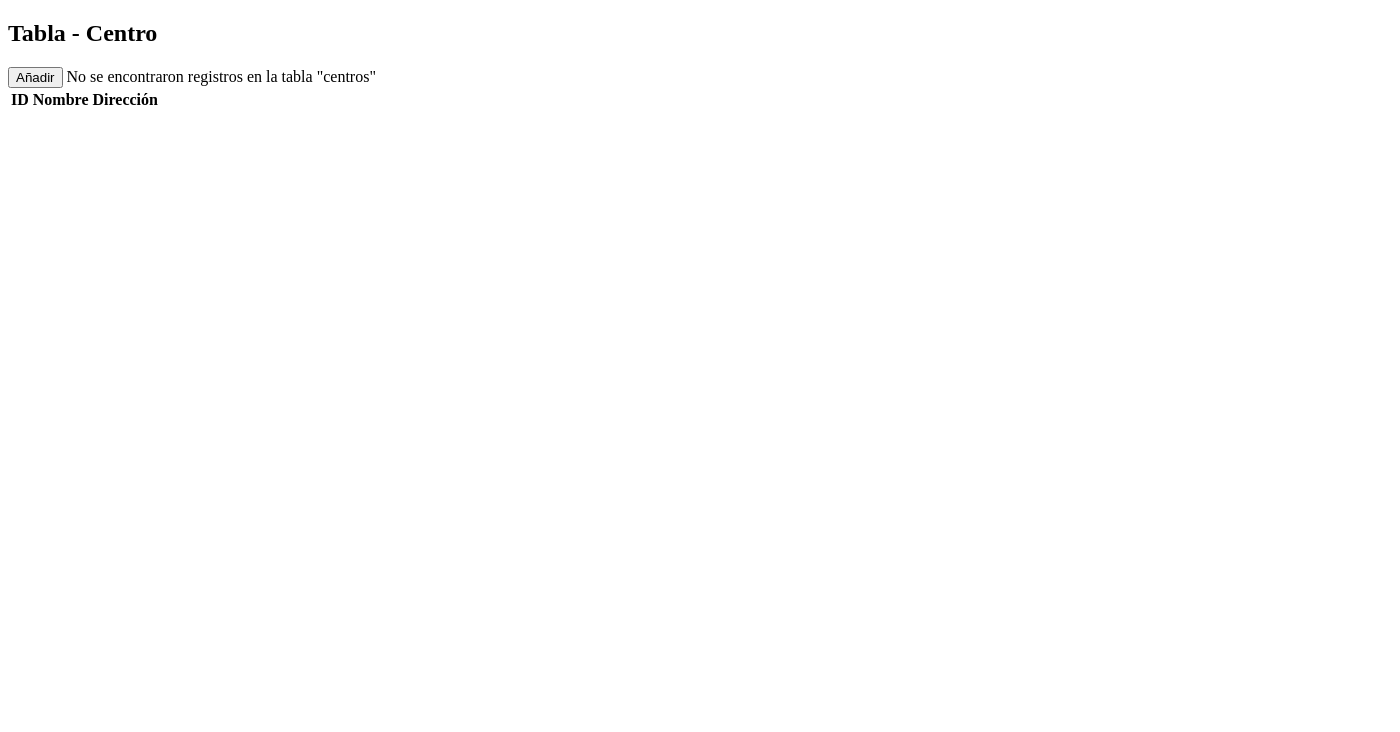
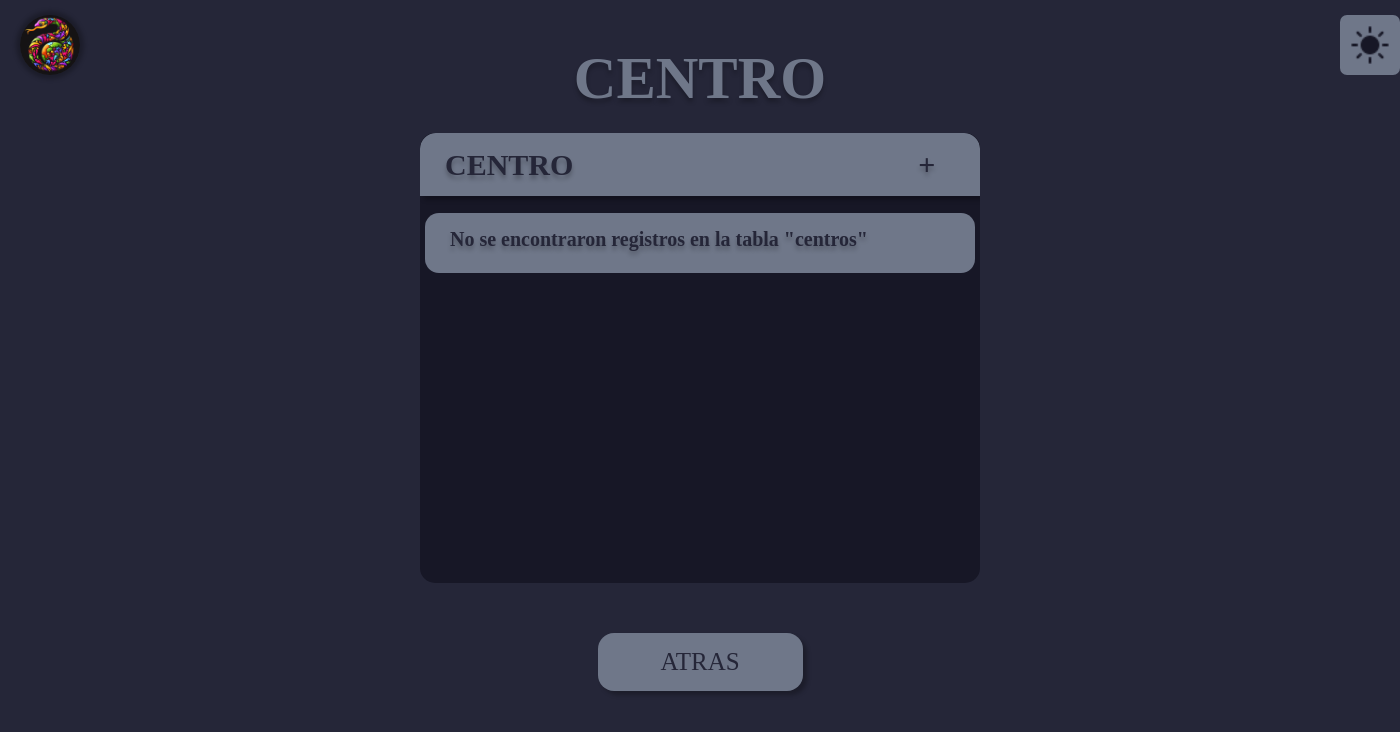
Before and after one commit to nacedodev/2223_2DAW_CULTURAL_CHAIN, a PHP site: page /php/views/centros.php in a window 1400 px wide. Shown: the top 732 px of the page. Run offline with PHP 8.4, Linux system fonts and the light colour scheme; data that the repository does not hold is empty.

Commit message:
visual de añadir

```diff
--- a/src/php/models/centros.php
+++ b/src/php/models/centros.php
@@ -56,7 +56,7 @@ class Centro {
         } else {
             if ($resultado->num_rows === 0) {
                 // No se encontraron filas en la tabla "nombre"
-                echo 'No se encontraron registros en la tabla "centros"';
+                echo '<div><p>No se encontraron registros en la tabla "centros"</p></div>';
             } else {
                 foreach ($resultado as $row) {
                     $centros[] = $row;
--- a/src/php/views/centros.php
+++ b/src/php/views/centros.php
@@ -3,19 +3,22 @@
     <head>
         <meta charset="UTF-8">
         <meta name="viewport" content="width=device-width, initial-scale=1.0">
-    <title>centros</title>
+        <title>CulturalChain</title>
+        <link rel="stylesheet" href="../../css/style.css">
     </head>
-<body>
+    <body id="vistaCentro">
+        <img id="logo" src="../../img/iconos/logo.jpeg">
+        <button class="boton">
+            <img src="../../img/iconos/sol.png">
+        </button>
+        <p class="tituloranking">CENTRO</p>
+        <div id="panelCentro">
+           <div>
 
-<h2>Tabla - Centro</h2>
-<a href="aniadirCentros.php"><button>Añadir</button></a>
-<table>
-    <tr>
-        <th>ID</th>
-        <th>Nombre</th>
-        <th>Dirección</th>
-
-    </tr>
+                <p>CENTRO</p>
+                <a href="aniadirCentros.php"><button id="aniadircentro"><p>+</p></button></a>
+           </div>
+           <div>
     <?php
         require_once '../controllers/centros.php';
 
@@ -24,26 +27,18 @@
 
         foreach ($centros as $centro) {
     ?>
-    <tr>
-        <td><?php echo $centro['id']; ?></td>
-        <td><?php echo $centro['nombre']; ?></td>
-        <td><?php echo $centro['localidad']; ?></td>
-        <td>
-
-        <a href="procesarCentros.php?accion=borrar&id=<?php echo $centro['id']; ?>"><button>Borrar</button></a>
-        <a href="modificarCentros.php?accion=modificar&id=<?php echo $centro['id']; ?>&nombre=<?php echo ($centro['nombre']); ?>&localidad=<?php echo ($centro['localidad']); ?>">
-             <button>Modificar</button>
-        </a>
-
-            <a href="clases.php?accion=clases&id=<?php echo $centro['id']; ?>"><button>Clases</button></a>
-        </td>
-        </td>
-    </tr>
+                <div>
+                    <p><?php echo $centro['nombre']; ?></p>
+                    <p><?php echo $centro['localidad']; ?></p>
+                    <a href="clases.php?accion=clases&id=<?php echo $centro['id']; ?>"><p>></p></a>
+                    <a href="modificarCentros.php?accion=modificar&id=<?php echo $centro['id']; ?>&nombre=<?php echo ($centro['nombre']); ?>&localidad=<?php echo ($centro['localidad']); ?>"><p>M</p></a>
+                    <a href="procesarCentros.php?accion=borrar&id=<?php echo $centro['id']; ?>"><img src="../../img/iconos/basura.png"></a>
+                </div>
     <?php
         }
     ?>
-
-</table>
-
+           </div>
+        </div>
+        <p id="botonatras"><a href="inicio.html">ATRAS</a></p>
     </body>
 </html>
```
Also changed, not shown: src/php/views/centro.php (deleted, +0 -44 lines). Lines whose indentation alone changed are shown as unchanged.
